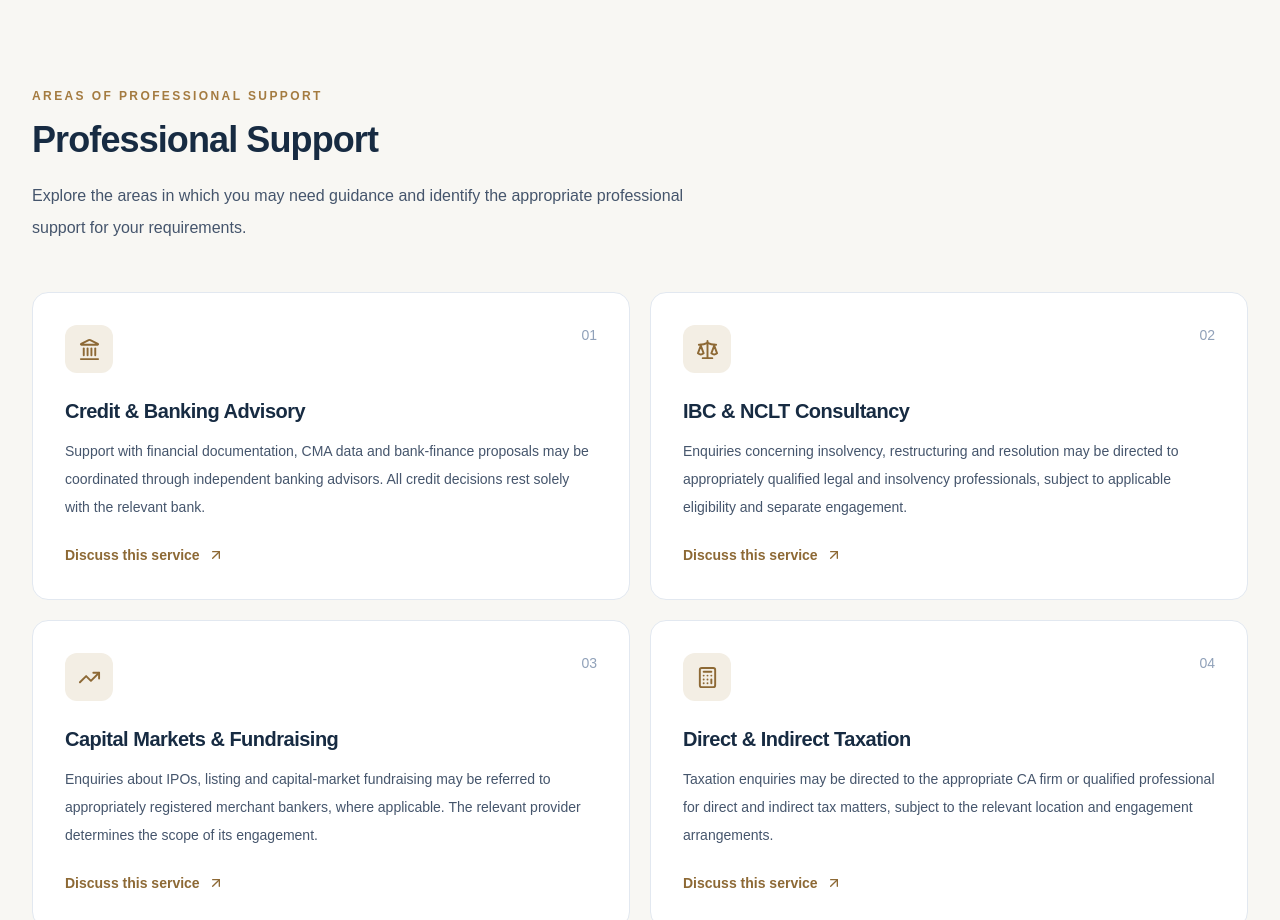
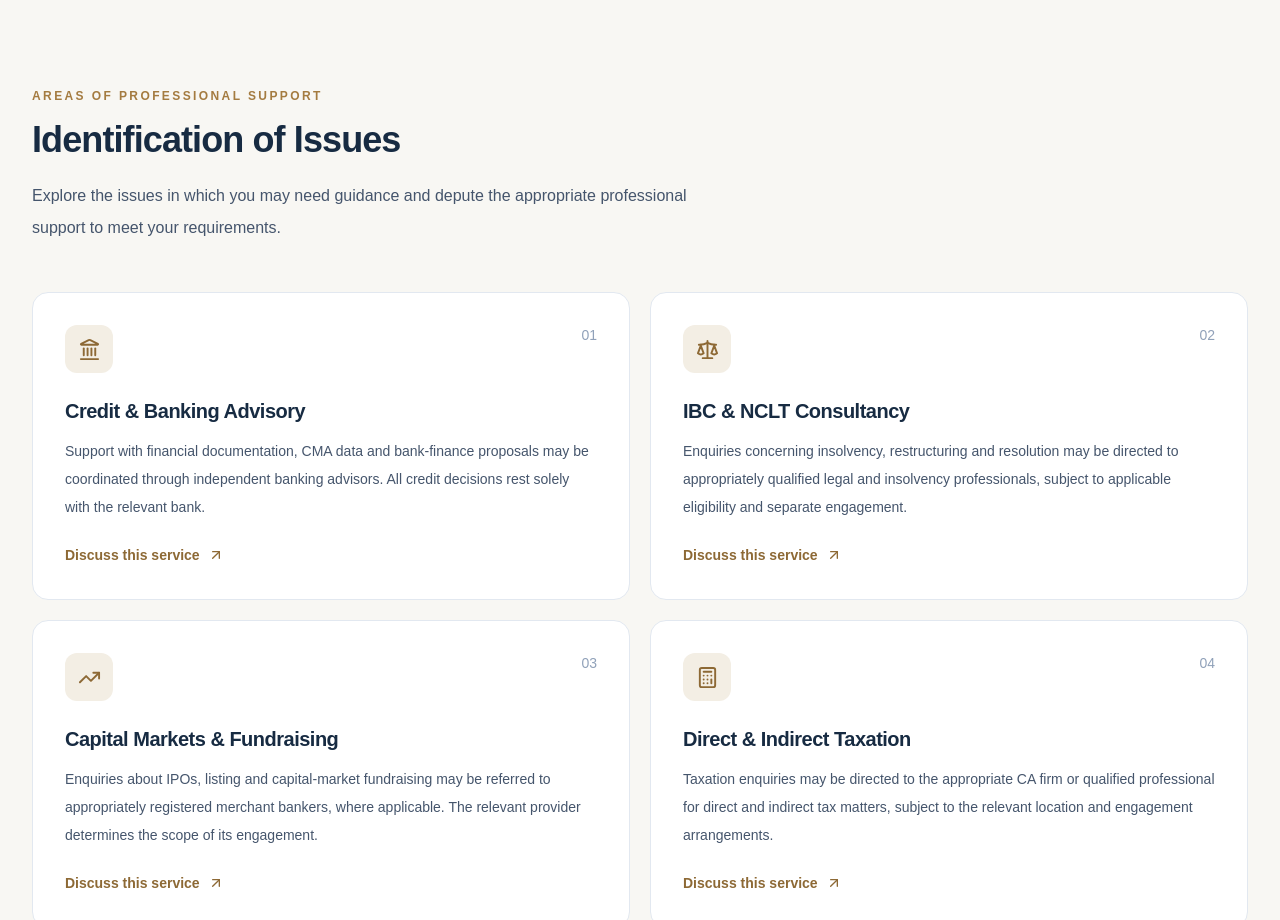
Before and after one commit to Kanav-ar/ample-financial-solutions-website, a Next.js app: page / in a window 1280 px wide. Shown: the part 1060-1980 px from the top of the page. Built offline with nearby package versions, Linux system fonts and the light colour scheme.

Commit message:
refactor: update section title and description for clarity on professional support

```diff
--- a/src/app/page.tsx
+++ b/src/app/page.tsx
@@ -208,12 +208,12 @@ export default function HomePage() {
           </p>
 
           <h2 className="mt-4 text-3xl font-semibold tracking-tight text-[#172b42] sm:text-4xl">
-            Professional Support{" "}
+            Identification of Issues
           </h2>
 
           <p className="mt-5 text-base leading-8 text-slate-600">
-            Explore the areas in which you may need guidance and identify the
-            appropriate professional support for your requirements.
+            Explore the issues in which you may need guidance and depute the
+            appropriate professional support to meet your requirements.
           </p>
         </div>
 
```
